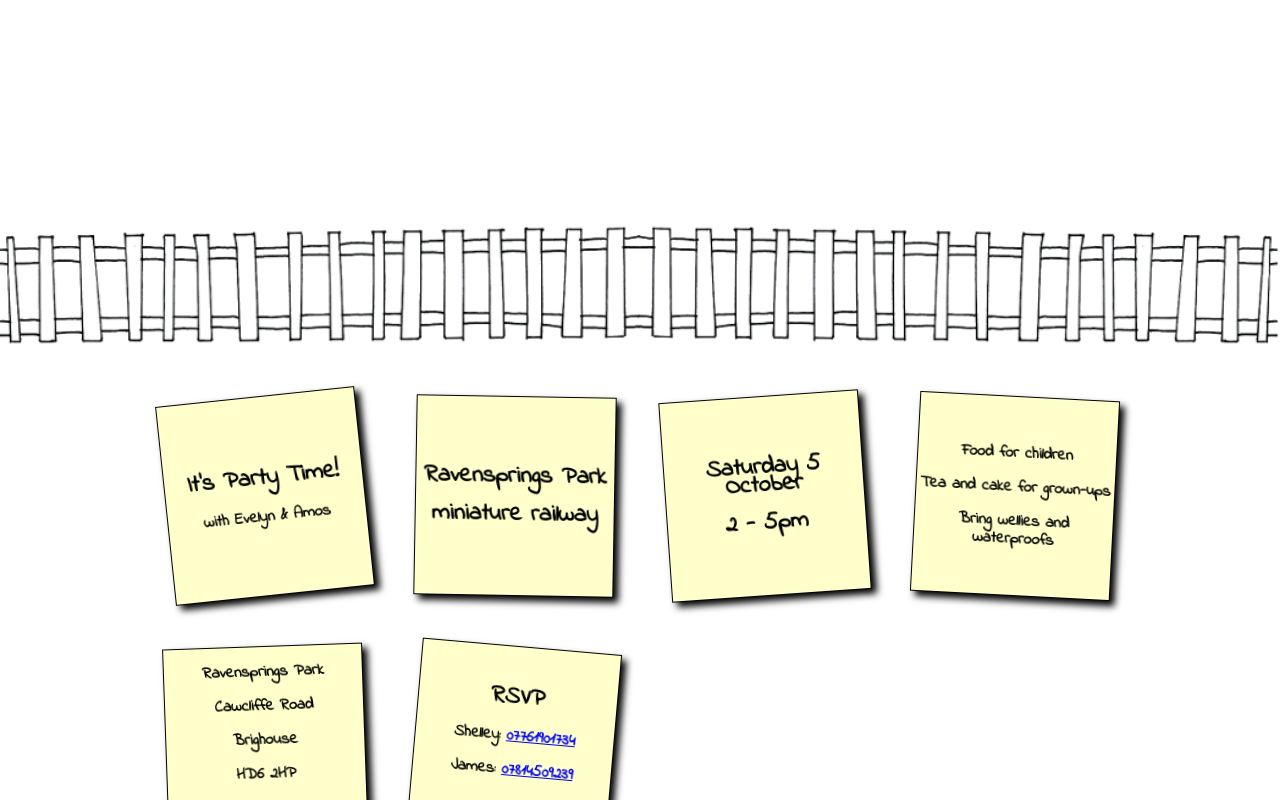
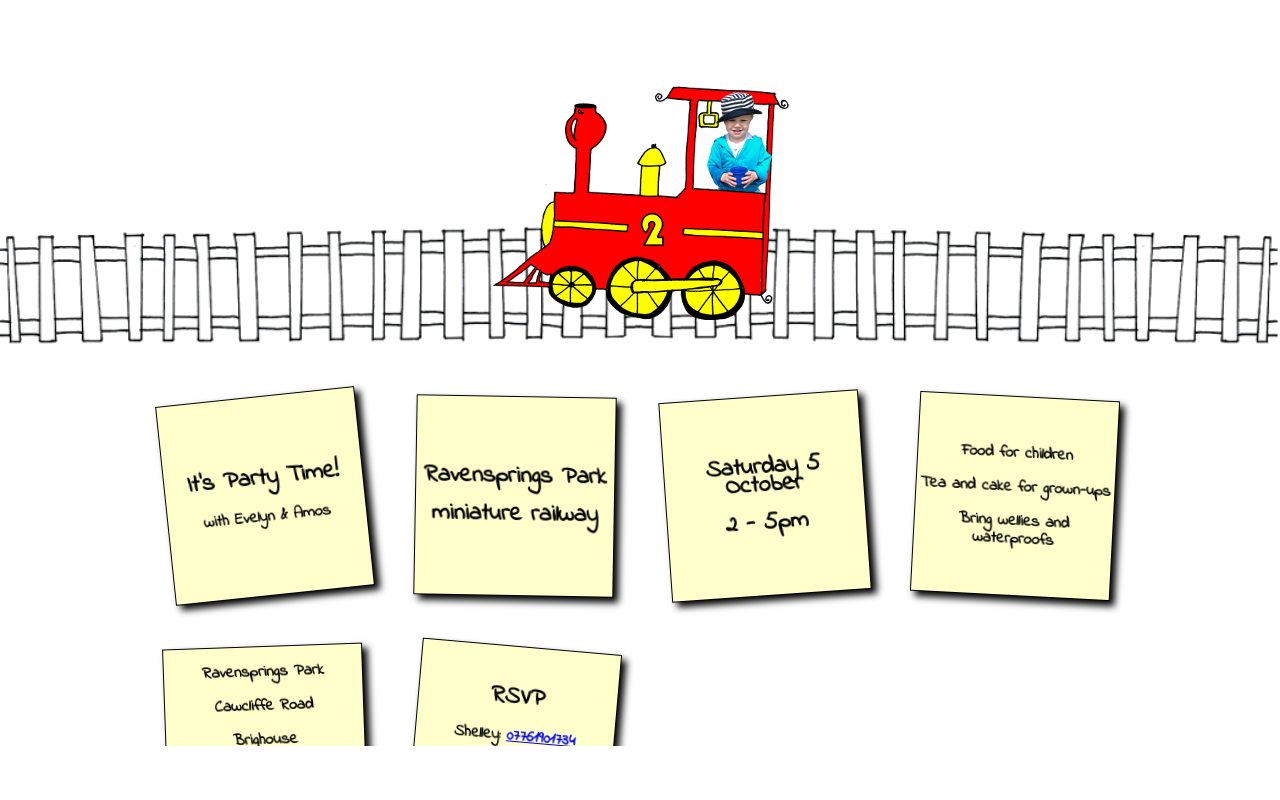
Before and after one commit to wilsonrocks/party2019, a React (Create React App) app: page / in a window 1280 px wide. Built offline with nearby package versions, Linux system fonts and the light colour scheme.

Commit message:
tweaks to styling/layout

```diff
--- a/src/App.scss
+++ b/src/App.scss
@@ -50,6 +50,7 @@ body {
   padding: 50px;
   justify-content: center;
   overflow-y: scroll;
+  height: 30vh;
 
   section {
     border: solid 1px black;
--- a/src/TrainTrack.jsx
+++ b/src/TrainTrack.jsx
@@ -5,7 +5,7 @@ import EvelynImage from './images/evelyn.png';
 import AmosImage from './images/amos.png';
 
 const content = [
-  null, EvelynImage, null, AmosImage,
+  EvelynImage, null, AmosImage, null,
 ];
 
 const TrainTrack = () => {
```
